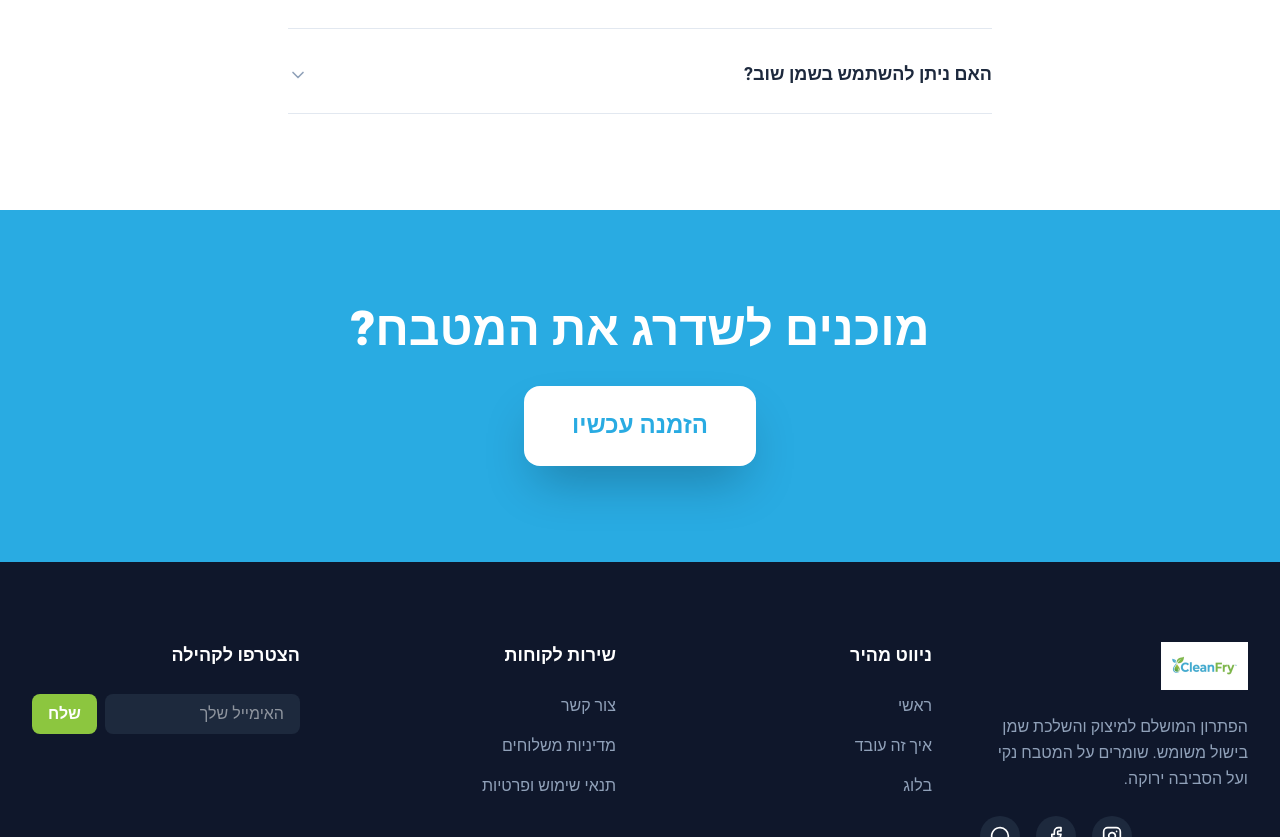
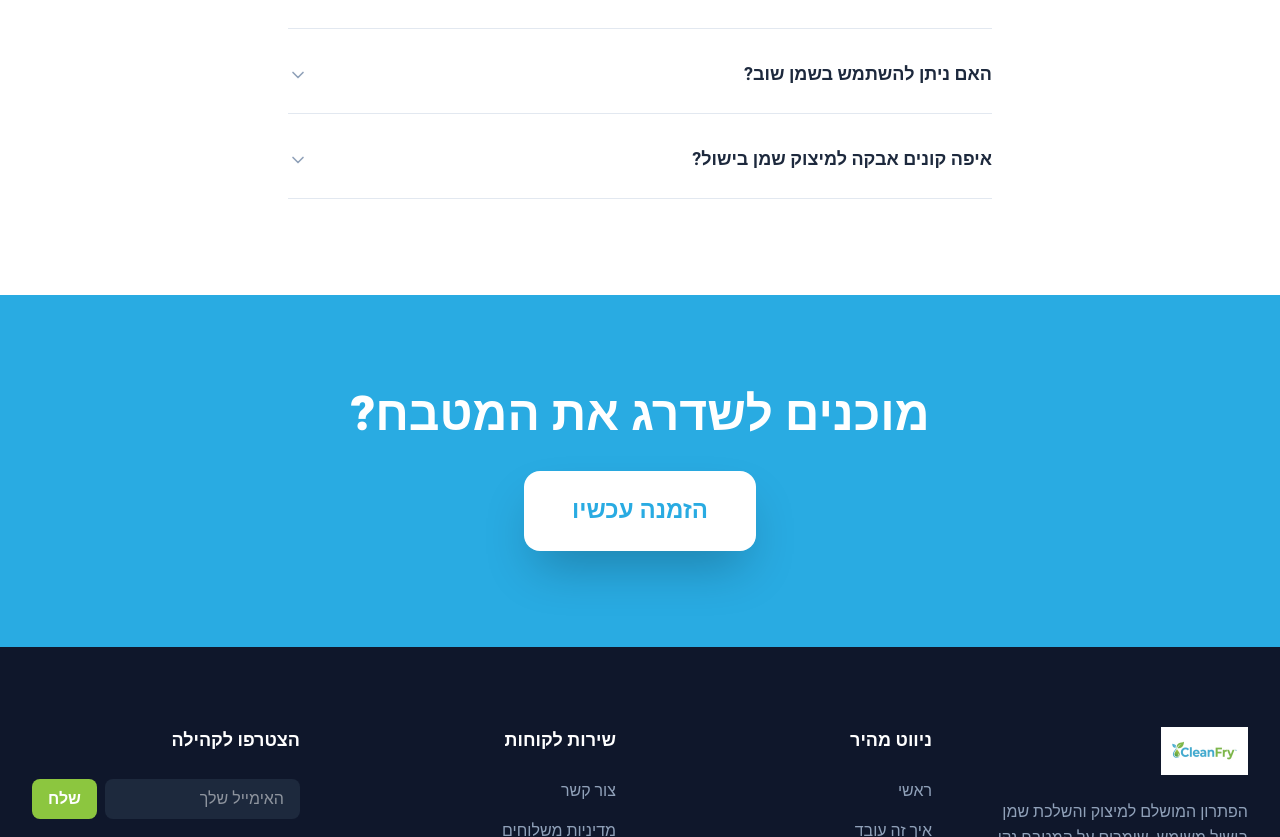
Before and after one commit to matikurland-oss/cleanfry-website, a React (Vite) app: page / in a window 1280 px wide. Shown: the part 3162-3999 px from the top of the page. Built offline with nearby package versions, Linux system fonts and the light colour scheme.

Commit message:
Update App.tsx

```diff
--- a/src/App.tsx
+++ b/src/App.tsx
@@ -375,6 +375,10 @@ export default function App() {
             <FAQItem question="האם האבקה בטוחה לשימוש?" answer="כן, CleanFry מבוססת על רכיבים ממקור צמחי ובטוחה לשימוש ביתי." />
             <FAQItem question="כמה אבקה צריך לשים?" answer="המינון המומלץ הוא כף אחת של אבקה לכל כוס שמן." />
             <FAQItem question="האם ניתן להשתמש בשמן שוב?" answer="לא. ברגע שהשמן התמצק, הוא מיועד להשלכה בלבד." />
+            <FAQItem
+  question="איפה קונים אבקה למיצוק שמן בישול?"
+  answer="ניתן להזמין את CleanFry ישירות כאן באתר! אנחנו מציעים משלוחים מהירים לכל הארץ ומשלוח חינם ברכישה מעל 249 ש״ח."
+/>
           </div>
         </div>
       </section>
```
